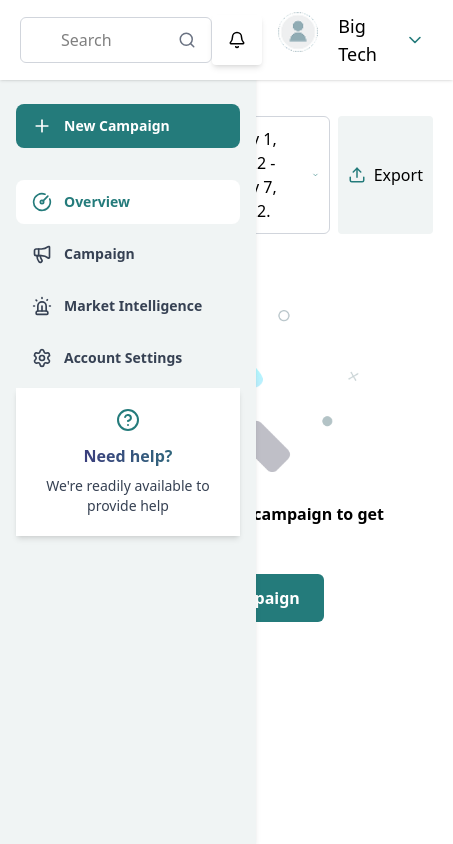
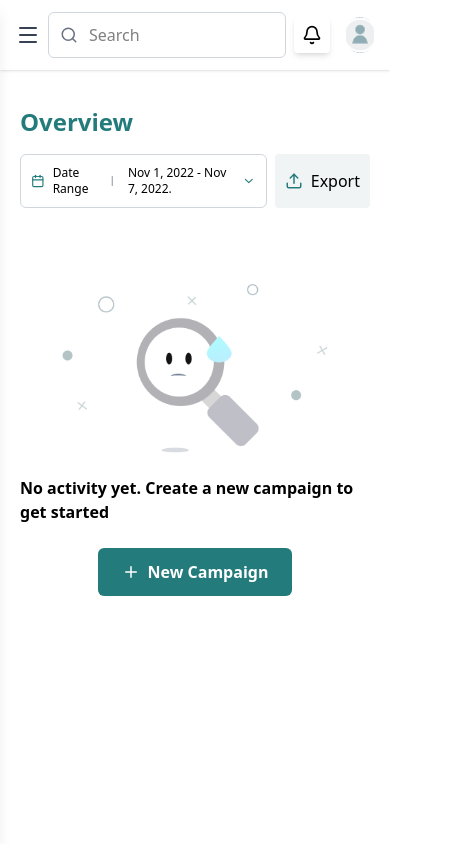
Before and after one commit to nino-2/infinion-campaign, a React (Vite) app: page /overview in a window 390 px wide. Shown: the whole page, 453 px wide, since content can reach past the window. Built offline with nearby package versions, Linux system fonts and the light colour scheme; grey boxes are pictures that could not be loaded.

Commit message:
responsive

```diff
--- a/src/components/Navbar.jsx
+++ b/src/components/Navbar.jsx
@@ -1,32 +1,54 @@
-import { Bell, ChevronDown, SearchIcon } from 'lucide-react'
-import React from 'react'
+// src/components/Navbar.jsx
+import React from 'react';
+import { Bell, ChevronDown, Menu, SearchIcon } from 'lucide-react';
 
-const Navbar = () => {
+const Navbar = ({ onToggleSidebar }) => {
   return (
-    <>
-      <nav className='sticky px-5 py-3  w-full  top-0 bg-white z-50 shadow-sm'>
-        <div className='flex items-center justify-between '>
-           <div className='relative w-1/2 '>
-               <input type='text' placeholder='Search' className='border border-gray-300 py-2.5 pl-10 pr-4 w-full rounded-md focus:outline-none focus:ring-2 focus:ring-[#247b7b]'/>
-               <SearchIcon size={18} className='absolute right-4 top-1/2 -translate-y-1/2 text-gray-500 '/>
-           </div>
+    <nav className="sticky top-0 z-40 w-full bg-white shadow-sm px-4 py-3 lg:px-5">
+      <div className="flex items-center justify-between">
+        {/* Hamburger Menu (Mobile Only) */}
+        <button
+          onClick={onToggleSidebar}
+          className="lg:hidden pr-2 text-gray-700 hover:text-[#247b7b] focus:outline-none"
+          aria-label="Toggle sidebar"
+        >
+          <Menu size={24} />
+        </button>
 
-         <div className='flex items-center gap-4'>
-            <div className='bg-white p-4 rounded-sm shadow-md'>
-                <Bell size={18}/>
+        {/* Search Bar */}
+        <div className="relative w-full max-w-lg">
+          <input
+            type="text"
+            placeholder="Search"
+            className="w-full border border-gray-300 py-2.5 pl-10 pr-4 rounded-md focus:outline-none focus:ring-2 focus:ring-[#247b7b]"
+          />
+          <SearchIcon
+            size={18}
+            className="absolute left-3 top-1/2 -translate-y-1/2 text-gray-500"
+          />
+        </div>
+
+        {/* Right Icons */}
+        <div className="flex items-center gap-4 ml-2 lg:ml-0">
+          <div className="bg-white p-2 rounded-sm shadow-md">
+            <Bell size={20} />
+          </div>
+          <div className="flex items-center gap-2">
+            <img
+              src="/avatar.png"
+              alt="User Avatar"
+              className="h-9 w-9 rounded-full object-cover"
+            />
+            <div className="hidden md:flex flex-col items-start">
+              <span className="font-nunito text-sm font-medium">Big Tech</span>
+
             </div>
-            <div className='flex gap-3'>
-                <img src="/avatar.png" alt="User Avatar" className='h-10 w-10 rounded-full object-cover'/>
-                <div className='px-2 flex gap-2 items-center cursor-pointer'>
-                    <h3 className='font-nunito text-lg font-medium'>Big Tech</h3>
-                    <ChevronDown size={24} className='font-medium text-[#247b7b]'/>
-                </div>
-            </div>
-         </div>
+            <ChevronDown size={20} className="text-[#247b7b]" />
+          </div>
         </div>
-      </nav>
-    </>
-  )
-}
+      </div>
+    </nav>
+  );
+};
 
-export default Navbar
+export default Navbar;
--- a/src/components/Sidebar.jsx
+++ b/src/components/Sidebar.jsx
@@ -1,59 +1,76 @@
-import React from 'react'
-import { Link,  useLocation, useNavigate } from 'react-router-dom'
-import { CircleGauge, CircleQuestionMark, Megaphone, Menu, Plus, Settings, Siren } from 'lucide-react'
-const Sidebar = () => {
-    const navigate = useNavigate()
-    const location = useLocation()
+// src/components/Sidebar.jsx
+import React from 'react';
+import { Link, useLocation } from 'react-router-dom';
+import { CircleGauge, CircleQuestionMark, Megaphone, Plus, Settings, Siren } from 'lucide-react';
+
+const Sidebar = ({ isOpen, onClose }) => {
+  const location = useLocation();
 
   const menulist = [
     { name: 'New Campaign', href: '/campaign/new', icon: Plus },
-        {name: 'Overview', href: '/overview', icon: CircleGauge},
-        {name: 'Campaign', href: '/campaigns', icon: Megaphone},
-        {name: 'Market Intelligence', href: '/market-intelligence', icon: Siren},
-        {name: 'Account Settings', href: '/settings', icon: Settings}
-    ]
+    { name: 'Overview', href: '/overview', icon: CircleGauge },
+    { name: 'Campaign', href: '/campaigns', icon: Megaphone },
+    { name: 'Market Intelligence', href: '/market-intelligence', icon: Siren },
+    { name: 'Account Settings', href: '/settings', icon: Settings },
+  ];
+
   return (
     <>
-        <div className=' bg-[#f0f4f4] w-64 fixed inset-y-0 shadow-md shadow-lg transform transition-transform translate-x-0'>
-            {/* <div className='lg:hidden p-2 flex justify-start'>
-                <Menu size={19}/>
-            </div> */}
+      {/* Mobile Backdrop */}
+      {isOpen && (
+        <div
+          className="fixed inset-0 bg-black bg-opacity-40 z-40 lg:hidden"
+          onClick={onClose}
+        />
+      )}
+
+      {/* Sidebar */}
+      <div
+        className={`fixed inset-y-0 left-0 z-50 w-64 bg-[#f0f4f4] shadow-lg transform transition-transform duration-300 ease-in-out
+          ${isOpen ? 'translate-x-0' : '-translate-x-full'} lg:translate-x-0 lg:static`}
+      >
         {/* Logo */}
-          <div className='flex items-center  gap-5 px-4 h-16'>
-            <img src="/scrutz.png" alt="" className='h-7 w-auto object-contain lg:h-10 ' />
-            <h1 className=' text-4xl font-worksans font-bold bg-gradient-to-r from-[#247b7b] to-[#3b247b] bg-clip-text text-transparent'>Scrutz</h1>
+        <div className="flex items-center gap-5 px-4 h-16">
+          <img src="/scrutz.png" alt="Scrutz" className="h-7 w-auto object-contain lg:h-10" />
+          <h1 className="text-2xl font-worksans font-bold bg-gradient-to-r from-[#247b7b] to-[#3b247b] bg-clip-text text-transparent">
+            Scrutz
+          </h1>
         </div>
 
-          <div className='mt-10 px-4'>
-            {
-                menulist.map((menu, index) => {
-                    const Icon = menu.icon
-                    const isNewCampaign = menu.name === 'New Campaign'
+        <div className="mt-10 px-4">
+          {menulist.map((menu, index) => {
+            const Icon = menu.icon;
+            const isNewCampaign = menu.name === 'New Campaign';
             return (
-                        <Link key={index} to={menu.href}  className={`flex items-center px-4 py-3 mb-2 text-sm font-nunito font-semibold rounded-lg ${
+              <Link
+                key={index}
+                to={menu.href}
+                onClick={onClose} // Close sidebar on mobile after click
+                className={`flex items-center px-4 py-3 mb-2 text-sm font-nunito font-semibold rounded-lg ${
                   isNewCampaign
                     ? 'bg-[#247b7b] mb-8 text-white hover:bg-[#1f6666]'
                     : location.pathname === menu.href
                     ? 'bg-white text-[#247b7b]'
                     : 'text-gray-700 hover:bg-gray-100'
-                        }`}>
+                }`}
+              >
                 <Icon className="mr-3 h-5 w-5" />
                 {menu.name}
               </Link>
-                    )
-                }
+            );
+          })}
 
-            )}
-
-             <div className='bg-white p-5 shadow-md text-center'>
-                <CircleQuestionMark className='mx-auto mb-3 h-6 w-6 text-[#247b7b]'/>
-                <h2 className='font-nunito font-semibold bg-gradient-to-r from-[#3b247b] to-[#247b7b] bg-clip-text text-transparent mb-2'>Need help?</h2>
-                <p className='text-sm text-gray-700'>We're readily available to provide help</p>
+          <div className="bg-white p-5 shadow-md text-center mt-8">
+            <CircleQuestionMark className="mx-auto mb-3 h-6 w-6 text-[#247b7b]" />
+            <h2 className="font-nunito font-semibold bg-gradient-to-r from-[#3b247b] to-[#247b7b] bg-clip-text text-transparent mb-2">
+              Need help?
+            </h2>
+            <p className="text-sm text-gray-700">We're readily available to provide help</p>
           </div>
         </div>
       </div>
     </>
-  )
-}
+  );
+};
 
-export default Sidebar
+export default Sidebar;
--- a/src/pages/Campaign.jsx
+++ b/src/pages/Campaign.jsx
@@ -8,6 +8,7 @@ import api from '../api/axiosIntegration'
 
 const Campaign = () => {
 
+    const [sidebarOpen, setSidebarOpen] = useState(false);
     const [campaigns, setCampaigns] = useState([])
     const [loading, setLoading] = useState(true)
     const [error, setError] = useState(null)
@@ -40,12 +41,14 @@ const Campaign = () => {
     <>
       <div className='min-h-screen flex'>
          {/* Sidebar */}
-          <Sidebar />
+          <Sidebar
+          isOpen={sidebarOpen}
+          onClose={()=> setSidebarOpen(false)} />
 
          {/* Main Content */}
-         <div className='flex-1 flex flex-col lg:ml-64'>
+         <div className='flex-1 flex flex-col'>
              {/* Header */}
-              <Navbar/>
+              <Navbar onToggleSidebar={() => (setSidebarOpen(true))}/>
 
            {/* All Campaigns */}
              <main className='p-5 md:p-6'>
--- a/src/pages/NewCampaign.jsx
+++ b/src/pages/NewCampaign.jsx
@@ -7,6 +7,7 @@ import api from '../api/axiosIntegration'
 
 const NewCampaign = () => {
 
+    const [sidebarOpen, setSidebarOpen] = useState(false);
     const [showSuccessModal, setShowSuccessModal] = useState(false);
 
     const navigate = useNavigate()
@@ -40,12 +41,14 @@ const NewCampaign = () => {
         <div className='min-h-screen flex'>
 
             {/*Sidebar*/}
-            <Sidebar/>
+             <Sidebar
+                isOpen={sidebarOpen}
+                onClose={()=> setSidebarOpen(false)} />
 
             {/*Main Content*/}
             <div className='flex-1 flex flex-col lg:ml-64'>
                 {/*Header*/}
-                <Navbar/>
+                 <Navbar onToggleSidebar={() => (setSidebarOpen(true))}/>
 
                 {/*Create New Campaign*/}
                 <main className='p-5 md:p-6'>
--- a/src/pages/Overview.jsx
+++ b/src/pages/Overview.jsx
@@ -1,25 +1,31 @@
-import React from 'react'
+import React, { useState } from 'react'
 import Sidebar from '../components/Sidebar'
 import Navbar from '../components/Navbar'
 import { Calendar, ChevronDown, Plus, Tally1, Upload } from 'lucide-react'
 import { Link } from 'react-router-dom'
 
 const Overview = () => {
+    const [sidebarOpen, setSidebarOpen] = useState(false);
   return (
     <>
        <div className='min-h-screen flex'>
         {/* Sidebar */}
-         <Sidebar />
+         <Sidebar
+          isOpen={sidebarOpen}
+          onClose={()=> setSidebarOpen(false)} />
 
         {/* Main Content */}
-        <div className='flex-1 flex flex-col lg:ml-64'>
+        <div className='flex-1 flex flex-col '>
             {/* Header */}
-             <Navbar />
+             <Navbar onToggleSidebar={() => (setSidebarOpen(true))}/>
 
             {/* Overview */}
             <main className='p-5 md:p-6  '>
-              <div className='py-4  flex justify-between items-center'>
-                <h1 className='font-worksans font-bold text-2xl text-[#247b7b]'>Overview</h1>
+              <div className='py-4  flex flex-col lg:flex-row items-start lg:items-center lg:justify-between gap-4 items-center'>
+
+                 <h1 className='text-left font-worksans font-bold text-2xl text-[#247b7b]'>Overview</h1>
+
+
 
                  {/* Date Filter & Export */}
                  <div className='flex gap-2'>
@@ -27,10 +33,10 @@ const Overview = () => {
                 {/* Date Filter */}
                 <div className='flex items-center border border-gray-300 p-2.5 rounded-md focus:outline-none'>
                     <Calendar size={18} className='inline mr-2 text-[#247b7b] '/>
-                    <p className='font-nunito font-medium '>Date Range</p>
+                    <p className='lg:text-base text-xs font-nunito font-medium '>Date Range</p>
                     <Tally1 size={18} className='inline ml-2 text-gray-400 '/>
-                    <div className='px-2'>
-                    <p className='font-nunito font-medium'>Nov 1, 2022 - Nov 7, 2022.</p>
+                    <div className='px-1 lg:px-2'>
+                    <p className='lg:text-base text-xs font-nunito font-medium'>Nov 1, 2022 - Nov 7, 2022.</p>
                     </div>
                     <ChevronDown size={18} className='inline text-[#247b7b] '/>
                 </div>
--- a/src/pages/UserCampaign.jsx
+++ b/src/pages/UserCampaign.jsx
@@ -9,6 +9,8 @@ import api from '../api/axiosIntegration';
 const UserCampaign = () => {
   const { id } = useParams();
   const navigate = useNavigate();
+
+  const [sidebarOpen, setSidebarOpen] = useState(false);
   const [campaign, setCampaign] = useState(null);
   const [editing, setEditing] = useState(false);
   const [showModal, setShowModal] = useState(false);
@@ -101,9 +103,17 @@ const UserCampaign = () => {
   return (
     <>
       <div className="min-h-screen flex">
-        <Sidebar />
-        <div className="flex-1 flex flex-col lg:ml-64">
-          <Navbar />
+        {/* Sidebar */}
+        <Sidebar
+          isOpen={sidebarOpen}
+          onClose={()=> setSidebarOpen(false)} />
+
+         {/* Main Content */}
+        <div className="flex-1 flex flex-col">
+          {/* Header */}
+          <Navbar onToggleSidebar={() => (setSidebarOpen(true))}/>
+
+           {/* Campaign Information */}
           <main className="p-5 md:p-6">
 
             {/* Back Button */}
@@ -132,6 +142,7 @@ const UserCampaign = () => {
               disabled={!editing}
             />
 
+            {/*Edit & Delete Buttons*/}
             <div className="flex gap-3 mt-6">
               {editing ? (
                 <>
```
Lines whose indentation alone changed are shown as unchanged.
